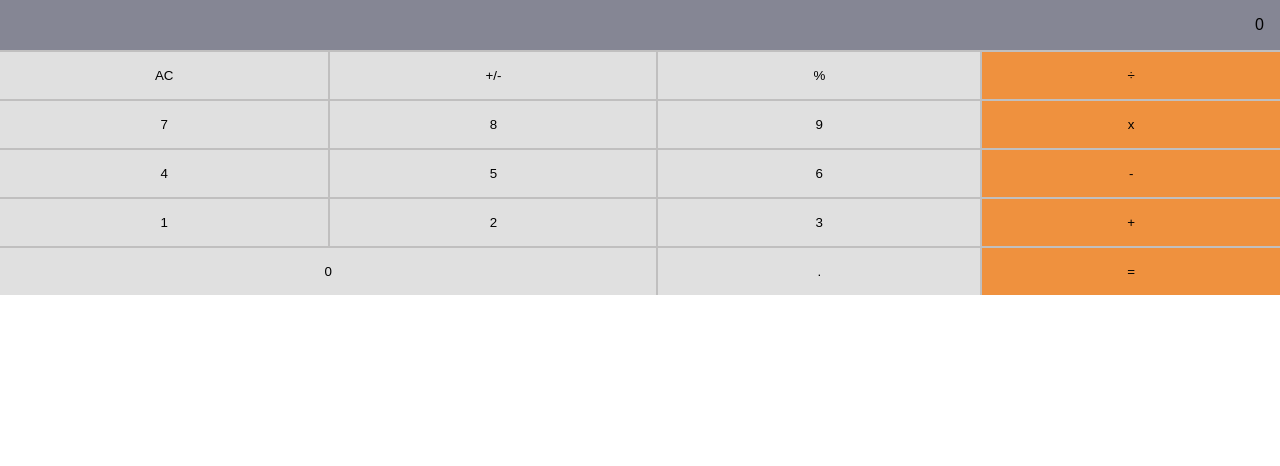
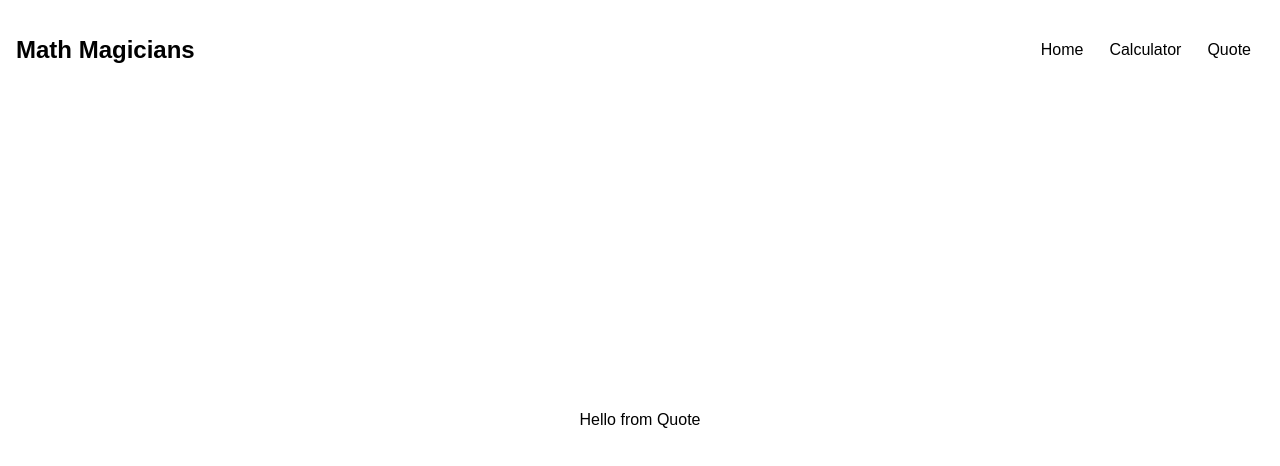
Before and after one commit to devMahmoud/math-magicians, a React (Create React App) app: page /quote in a window 1280 px wide. Shown: the top 466 px of the page. Built offline with nearby package versions, Linux system fonts and the light colour scheme.

Commit message:
Add routers and the layout structure

```diff
--- a/package.json
+++ b/package.json
@@ -25,6 +25,7 @@
     "big-js": "^3.1.3",
     "react": "^18.1.0",
     "react-dom": "^18.1.0",
+    "react-router-dom": "^6.3.0",
     "react-scripts": "5.0.1",
     "web-vitals": "^2.1.4"
   },
--- a/src/App.css
+++ b/src/App.css
@@ -6,11 +6,27 @@ button {
   border: none;
 }
 
+main {
+  text-align: left;
+  padding-left: 1rem;
+}
+
+.calc-container {
+  display: flex;
+  justify-content: space-between;
+}
+
+.calc-title {
+  margin-left: 1rem;
+}
+
 .grid-container {
   display: grid;
   grid-template-columns: auto auto auto auto;
   gap: 2px;
   background: #c0bfbf;
+  width: 50%;
+  margin-right: 1.5rem;
 }
 
 .cell {
@@ -33,3 +49,10 @@ button {
   background: #e0e0e0;
   grid-column: 1 / span 2;
 }
+
+.quoteContainer {
+  display: flex;
+  flex-direction: column;
+  justify-content: center;
+  height: 80vh;
+}
--- a/src/App.js
+++ b/src/App.js
@@ -1,7 +1,11 @@
 /* eslint-disable */
 import { Component } from 'react';
+import { Routes, Route } from 'react-router-dom';
 import './App.css';
+import Navbar from './components/Navbar';
 import Calculator from './components/Calculator';
+import Home from './components/Home';
+import Quote from './components/Quote';
 
 class App extends Component {
   constructor(props) {
@@ -10,7 +14,12 @@ class App extends Component {
   render() {
     return (
       <div className="App">
-        <Calculator />
+        <Navbar />
+        <Routes>
+          <Route path="/" element={<Home />} />
+          <Route path="calculator" element={<Calculator />} />
+          <Route path="/quote" element={<Quote />} />
+        </Routes>
       </div>
     );
   }
--- a/src/components/Calculator.js
+++ b/src/components/Calculator.js
@@ -14,7 +14,9 @@ const Calculator = (props) => {
   };
 
   return (
-    <div className="grid-container">
+    <div className="calc-container">
+      <h3 className="calc-title">Let's do some math!</h3>
+      <div className="grid-container">
 
       <div className="result-field" text="0">
         { state.total }
@@ -42,6 +44,7 @@ const Calculator = (props) => {
       <button className="cell" onClick={calculateHandler}>.</button>
       <button className="main-operation" onClick={calculateHandler}>=</button>
 
+      </div>
     </div>
   );
 };
--- /dev/null
+++ b/src/components/Home.js
@@ -0,0 +1,15 @@
+const Home = () => (
+  <main>
+    <h3>Welcome to our app</h3>
+    <p>
+      Math magicians is a website for all fans of mathematics.
+      It is a Single Page App (SPA) that allows users to:
+      <br />
+      Make simple calculations.
+      <br />
+      Read a random math-related quote.
+    </p>
+  </main>
+);
+
+export default Home;
--- /dev/null
+++ b/src/components/Navbar.js
@@ -0,0 +1,15 @@
+import { Link } from 'react-router-dom';
+import styles from './Navbar.module.css';
+
+const Navbar = () => (
+  <nav className={styles.navbar}>
+    <h1 className={styles.logo}>Math Magicians</h1>
+    <div className={styles.links}>
+      <Link className={styles.link} to="/">Home</Link>
+      <Link className={styles.link} to="/calculator">Calculator</Link>
+      <Link className={styles.link} to="/quote">Quote</Link>
+    </div>
+  </nav>
+);
+
+export default Navbar;
--- /dev/null
+++ b/src/components/Navbar.module.css
@@ -0,0 +1,13 @@
+.navbar {
+  display: flex;
+  align-items: center;
+  justify-content: space-between;
+  padding: 1rem;
+}
+
+.link {
+  text-decoration: none;
+  padding: 0.5rem;
+  color: #000;
+  margin: 0 5px;
+}
--- /dev/null
+++ b/src/components/Quote.js
@@ -0,0 +1,10 @@
+const Quote = () => {
+  const text = 'Hello from Quote';
+  return (
+    <div className="quoteContainer">
+      <p className="quote">{text}</p>
+    </div>
+  );
+};
+
+export default Quote;
--- a/src/index.js
+++ b/src/index.js
@@ -1,5 +1,6 @@
 import React from 'react';
 import ReactDOM from 'react-dom/client';
+import { BrowserRouter } from 'react-router-dom';
 import './index.css';
 import App from './App';
 import reportWebVitals from './reportWebVitals';
@@ -7,7 +8,9 @@ import reportWebVitals from './reportWebVitals';
 const root = ReactDOM.createRoot(document.getElementById('root'));
 root.render(
   <React.StrictMode>
-    <App />
+    <BrowserRouter>
+      <App />
+    </BrowserRouter>
   </React.StrictMode>,
 );
 
```
Also changed, not shown: 1 other file (tests, documents, lock files or other folders).
